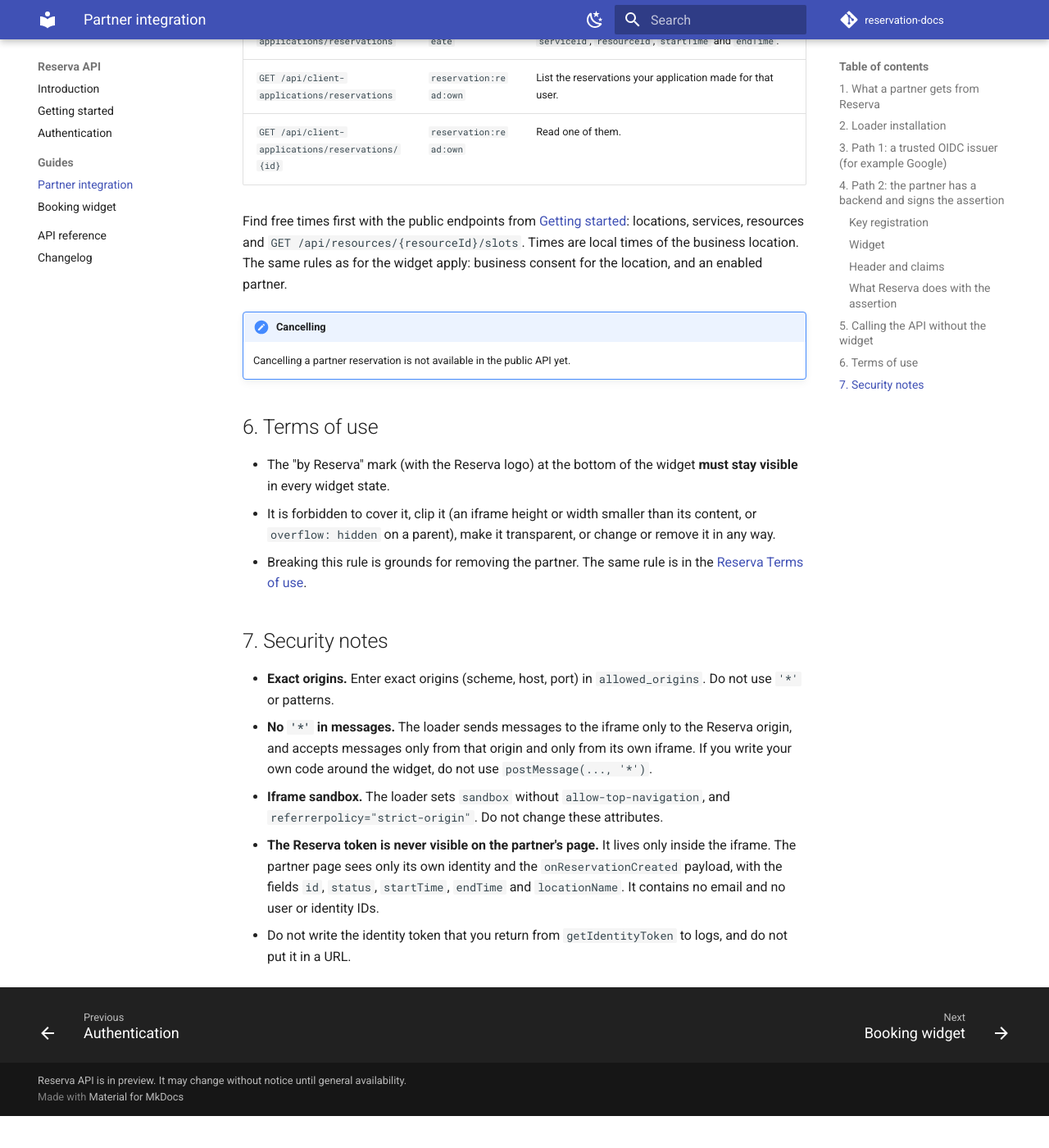
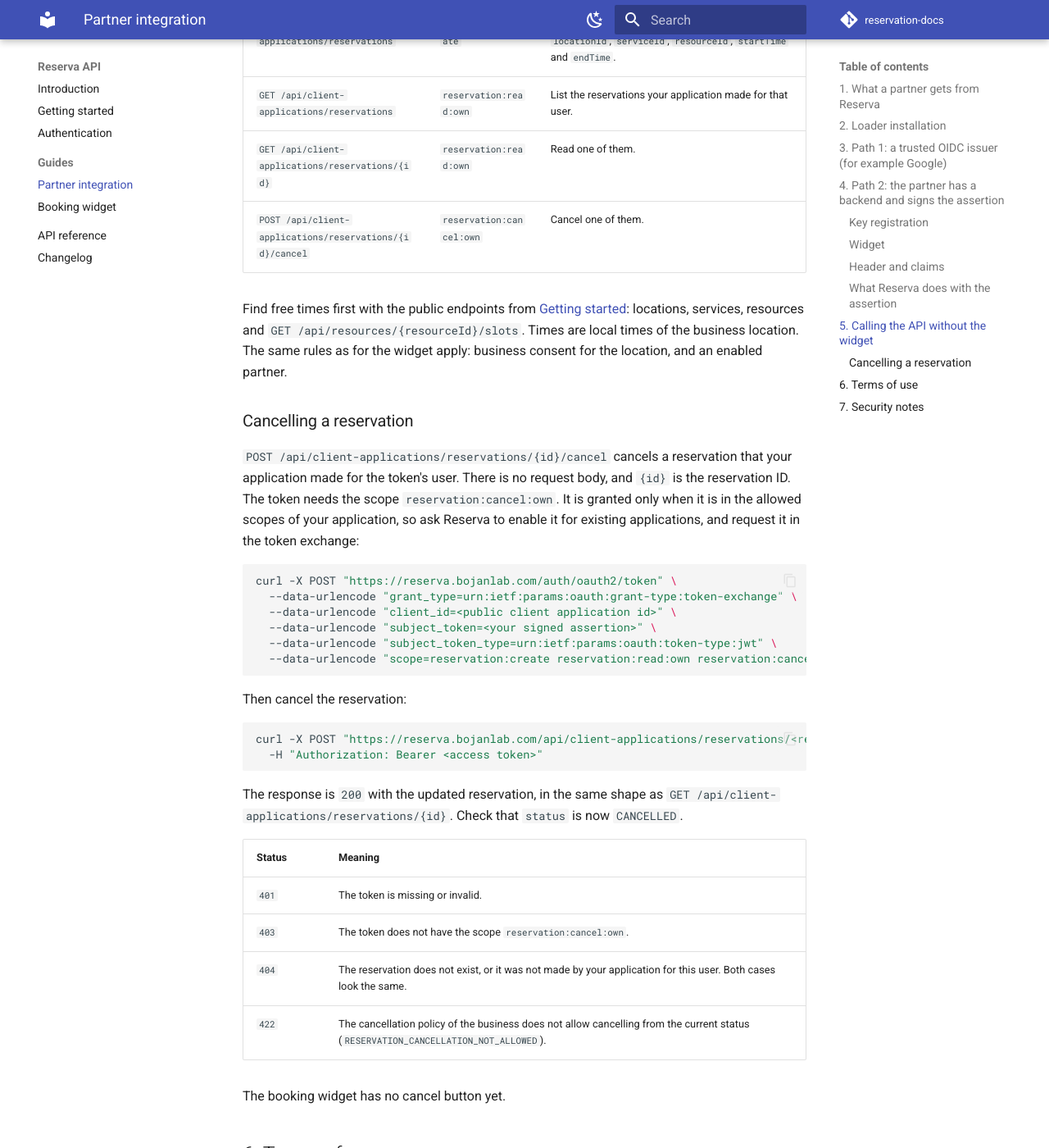
Before and after one commit to bojanb89pa/reservation-docs, an MkDocs documentation site: the page built from docs/guides/partner-integration.md, in a window 1280 px wide and 1400 px high, scrolled down 6656 px. Shown: the whole window at 82% size. Built offline with MkDocs 1.6.1 and Material for MkDocs 9.7.7, drawn with Linux system fonts in a browser that asks for light colours; comment, search, counter and statistics services are not loaded; before the commit the page ends 8017 px from its top, so only the background shows below that.

Commit message:
Docs: Cancel a partner reservation (#7) (#8)
Documented partner reservation cancellation. docs/guides/partner-integration.md: added `POST /api/client-applications/reservations/{id}/cancel` to the endpoint table. Replaced the 'Cancelling is not available' note with a 'Cancelling a reservation' section covering the scope `reservation:cancel:own`, curl examples for the token exchange and the cancel call, the 200 response shape and the 401/403/404/422 errors (`RESERVATION_CANCELLATION_NOT_ALLOWED`). It also says the widget has no cancel button yet. docs/authentication.md: added the `reservation:cancel:own` scope to the Scopes table. It is granted only when it is in the application's allowed scopes. docs/changelog.md: added entry 0.3.0 (2026-11-08) naming the new endpoint and the new scope for `POST /auth/oauth2/token`. There are no breaking changes. I checked the edited files for Serbian letters and found none. I could not run MkDocs here.

Ticket: #6

````diff
--- a/docs/guides/partner-integration.md
+++ b/docs/guides/partner-integration.md
@@ -251,13 +251,46 @@ A partner can also book from its own code. Exchange the identity token as descri
 | `POST /api/client-applications/reservations` | `reservation:create` | Book for the token's user. The body has `locationId`, `serviceId`, `resourceId`, `startTime` and `endTime`. |
 | `GET /api/client-applications/reservations` | `reservation:read:own` | List the reservations your application made for that user. |
 | `GET /api/client-applications/reservations/{id}` | `reservation:read:own` | Read one of them. |
+| `POST /api/client-applications/reservations/{id}/cancel` | `reservation:cancel:own` | Cancel one of them. |
 
 Find free times first with the public endpoints from [Getting started](../getting-started.md): locations,
 services, resources and `GET /api/resources/{resourceId}/slots`. Times are local times of the business
 location. The same rules as for the widget apply: business consent for the location, and an enabled partner.
 
-!!! note "Cancelling"
-    Cancelling a partner reservation is not available in the public API yet.
+### Cancelling a reservation
+
+`POST /api/client-applications/reservations/{id}/cancel` cancels a reservation that your application made for
+the token's user. There is no request body, and `{id}` is the reservation ID. The token needs the scope
+`reservation:cancel:own`. It is granted only when it is in the allowed scopes of your application, so ask
+Reserva to enable it for existing applications, and request it in the token exchange:
+
+```bash
+curl -X POST "https://reserva.bojanlab.com/auth/oauth2/token" \
+  --data-urlencode "grant_type=urn:ietf:params:oauth:grant-type:token-exchange" \
+  --data-urlencode "client_id=<public client application id>" \
+  --data-urlencode "subject_token=<your signed assertion>" \
+  --data-urlencode "subject_token_type=urn:ietf:params:oauth:token-type:jwt" \
+  --data-urlencode "scope=reservation:create reservation:read:own reservation:cancel:own"
+```
+
+Then cancel the reservation:
+
+```bash
+curl -X POST "https://reserva.bojanlab.com/api/client-applications/reservations/<reservation id>/cancel" \
+  -H "Authorization: Bearer <access token>"
+```
+
+The response is `200` with the updated reservation, in the same shape as
+`GET /api/client-applications/reservations/{id}`. Check that `status` is now `CANCELLED`.
+
+| Status | Meaning |
+| --- | --- |
+| `401` | The token is missing or invalid. |
+| `403` | The token does not have the scope `reservation:cancel:own`. |
+| `404` | The reservation does not exist, or it was not made by your application for this user. Both cases look the same. |
+| `422` | The cancellation policy of the business does not allow cancelling from the current status (`RESERVATION_CANCELLATION_NOT_ALLOWED`). |
+
+The booking widget has no cancel button yet.
 
 ## 6. Terms of use
 
````
Also changed, not shown: docs/authentication.md (+1 -0 lines), docs/changelog.md (+12 -0 lines).
